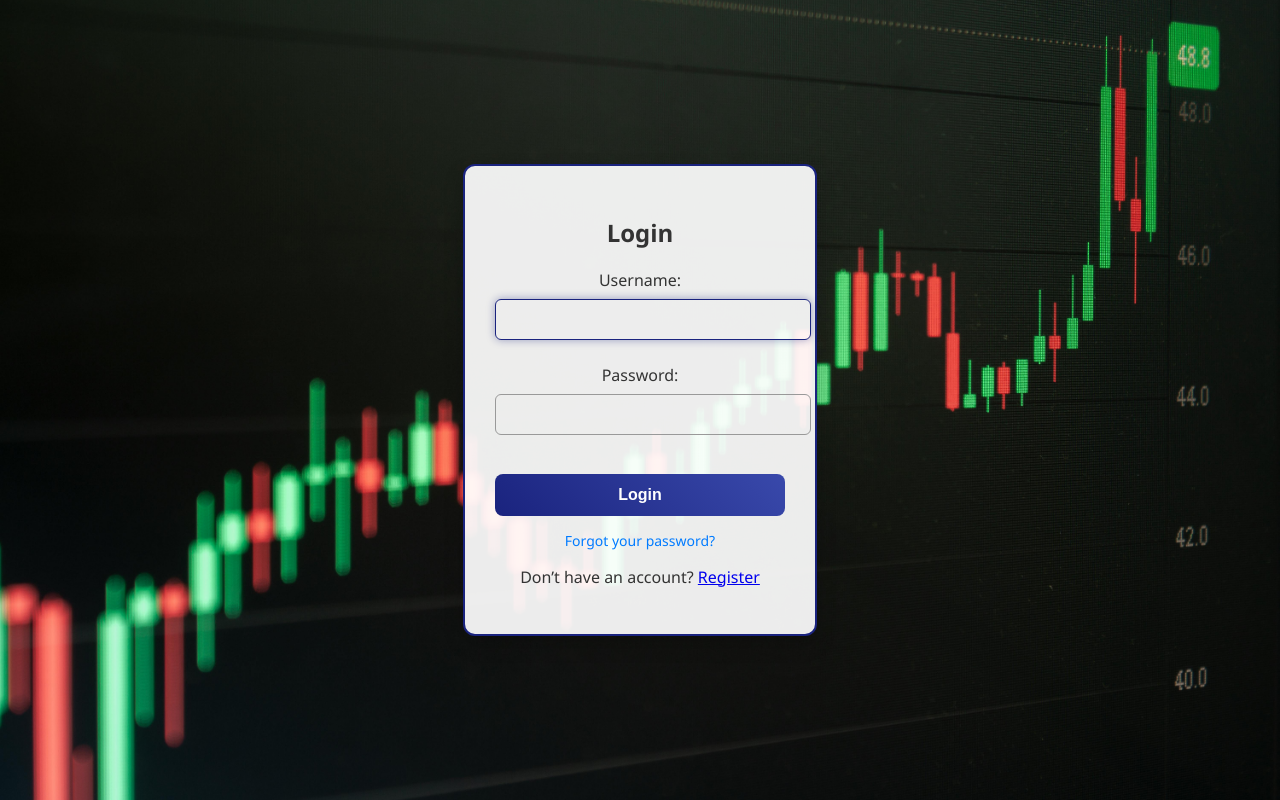
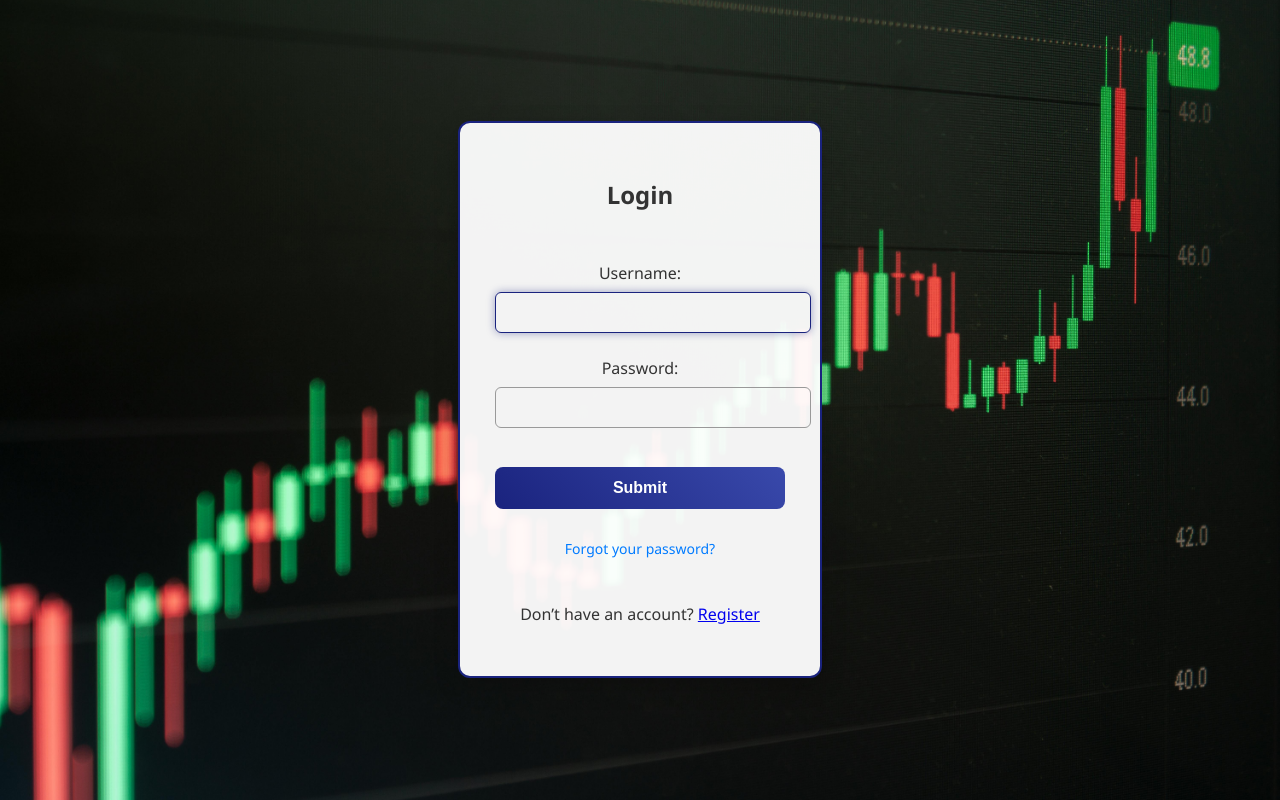
Before and after one commit to Mayank14-03/stock_portfolio_project, a Django app: page /login/ in a window 1280 px wide. Shown: the part 103-903 px from the top of the page. Run offline with Django 5.2, Linux system fonts and the light colour scheme.

Commit message:
Updated login page design and styles.css with centered form and HD button

```diff
--- a/portfolio/static/portfolio/css/styles.css
+++ b/portfolio/static/portfolio/css/styles.css
@@ -164,12 +164,15 @@ tbody tr:hover { background: rgba(0,0,0,0.07); transition: 0.2s; }
 .form-container {
     max-width: 400px;
     margin: 40px auto;
-    background: rgba(255, 255, 255, 0.92);
-    padding: 30px;
+    background: rgba(255, 255, 255, 0.95);
+    padding: 35px;
     border-radius: 12px;
-    box-shadow: 0 8px 20px rgba(0,0,0,0.2);
+    box-shadow: 0 8px 25px rgba(0,0,0,0.2);
     text-align: center;
     border: 2px solid #1a237e;
+    display: flex;
+    flex-direction: column;
+    gap: 15px;
 }
 .form-container input, select {
     width: 100%;
@@ -179,6 +182,7 @@ tbody tr:hover { background: rgba(0,0,0,0.07); transition: 0.2s; }
     background: transparent;
     color: var(--text-color);
     margin: 8px 0;
+    text-align: center;
     transition: border-color 0.3s, box-shadow 0.3s;
 }
 .form-container input:focus, select:focus {
--- a/portfolio/templates/portfolio/login.html
+++ b/portfolio/templates/portfolio/login.html
@@ -4,20 +4,14 @@
 {% block title %}Login{% endblock %}
 
 {% block content %}
-<div class="login-page" style="
-    background: url('{% static 'portfolio/images/login-bg.jpg' %}') no-repeat center center/cover;
-    min-height: 100vh;
-    display: flex;
-    justify-content: center;
-    align-items: center;
-">
+<div class="login-page">
     <div class="form-container">
         <h2>Login</h2>
 
         <form method="post">
             {% csrf_token %}
             {{ form.as_p }}
-            <button type="submit" class="btn-login">Login</button>
+            <button type="submit" class="btn-submit">Submit</button>
         </form>
 
         <p class="extra-links">
```
